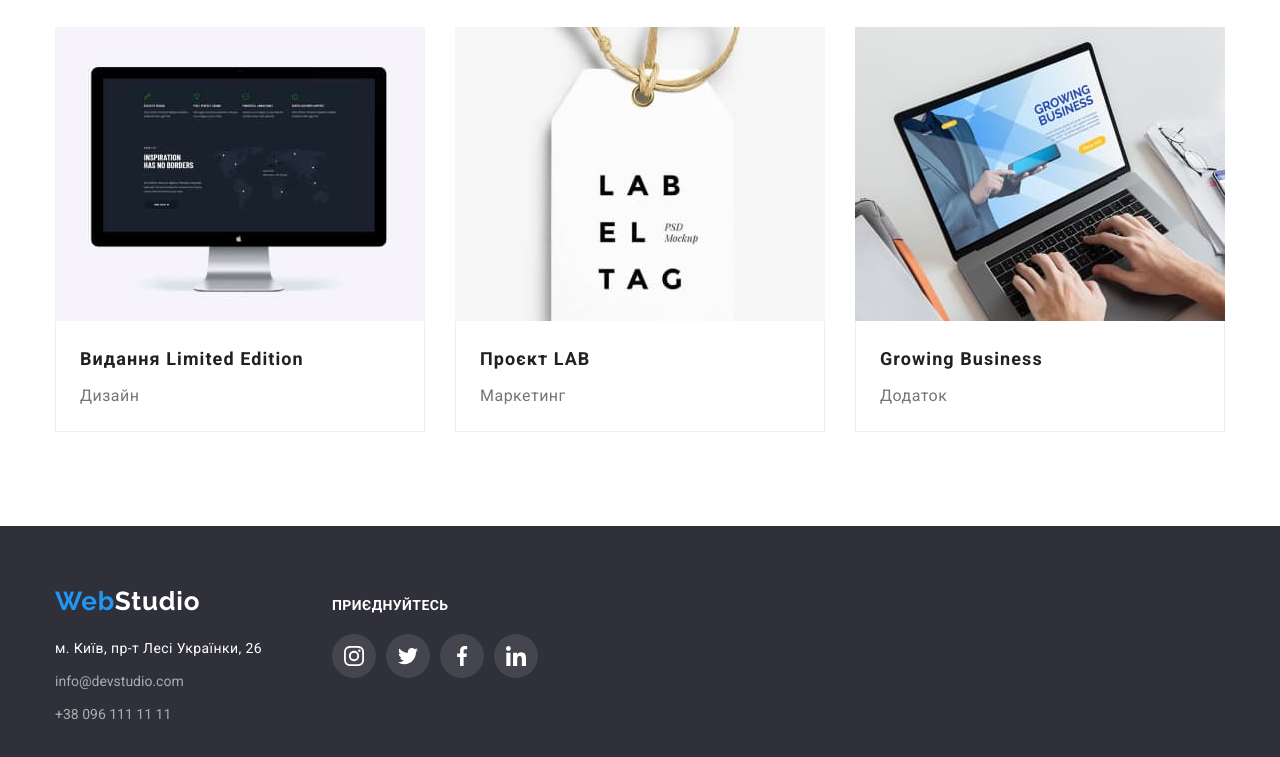
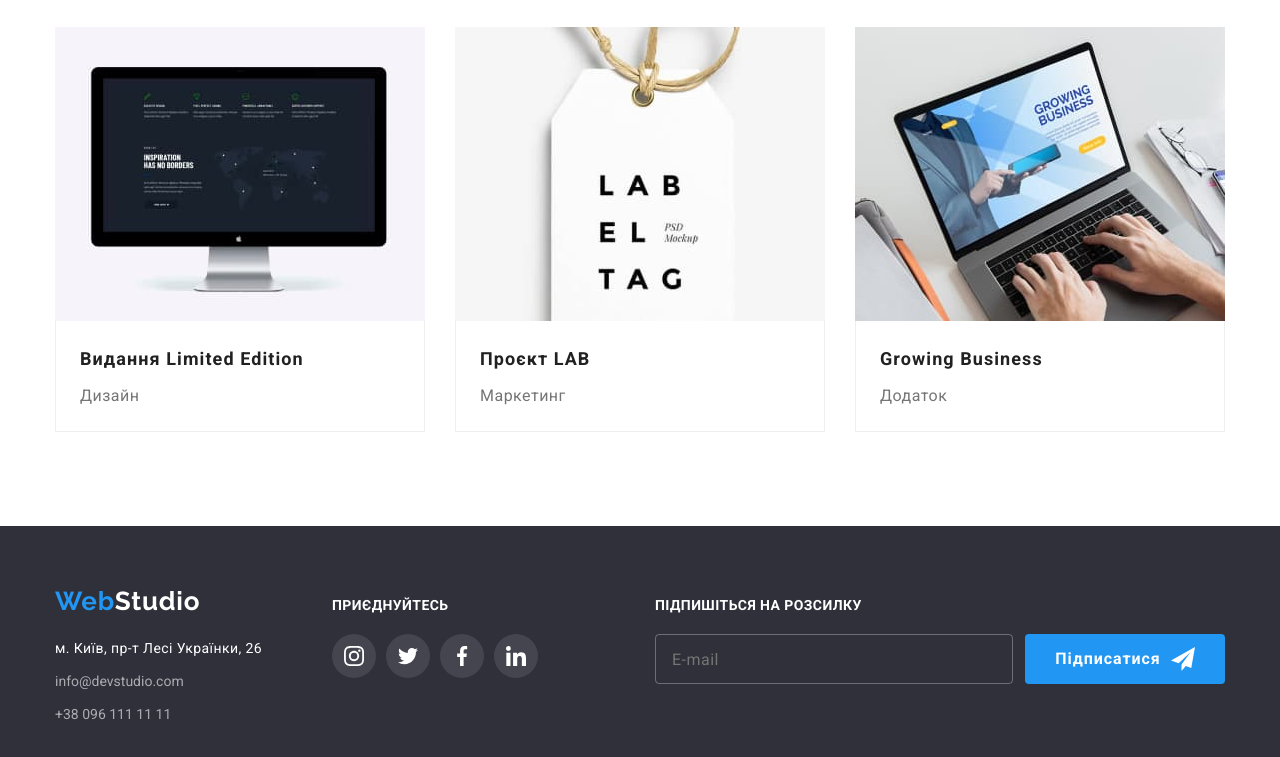
Before and after one commit to HelenGachkovska/goit-markup-hw-06, a plain HTML site: page portfolio.html in a window 1280 px wide. Shown: the part 1106-1863 px from the top of the page. Drawn offline with nearby package versions, Linux system fonts and the light colour scheme.

Commit message:
Виправлення

```diff
--- a/portfolio.html
+++ b/portfolio.html
@@ -222,6 +222,17 @@
                         </li>
                     </ul>
                 </div>
+                <div class="footer-form">
+                    <h3 class="form-title">Підпишіться на розсилку</h3>
+                    <form class="form-email">
+                        <input type="email" class="footer-input" name="user-email" placeholder="E-mail">
+                        <button type="submit" class="footer-form-btn">Підписатися
+                            <svg class="form-icon" width="24" height="24">
+                                <use href="./images/icons.svg#icon-icon-send"></use>
+                            </svg>
+                        </button>
+                    </form>
+                </div>
             </div>
         </footer>
 </body>
```
